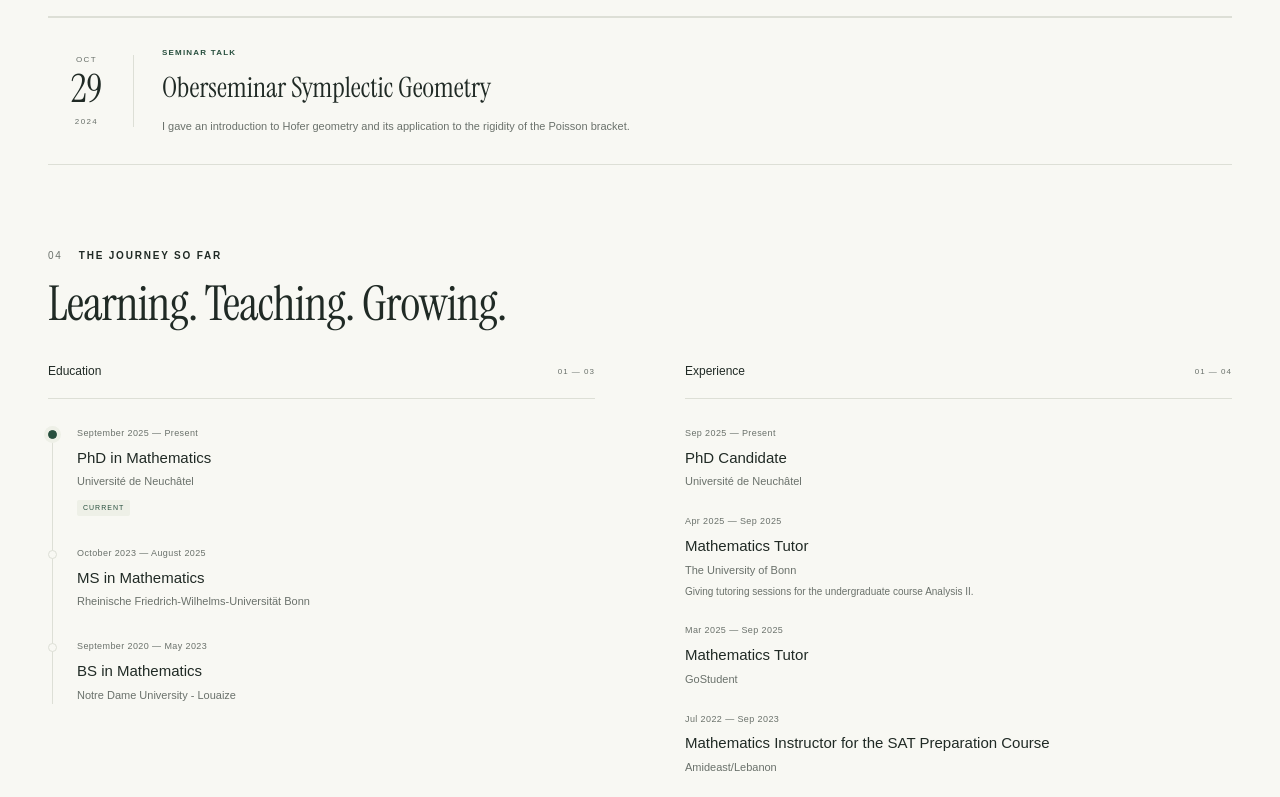
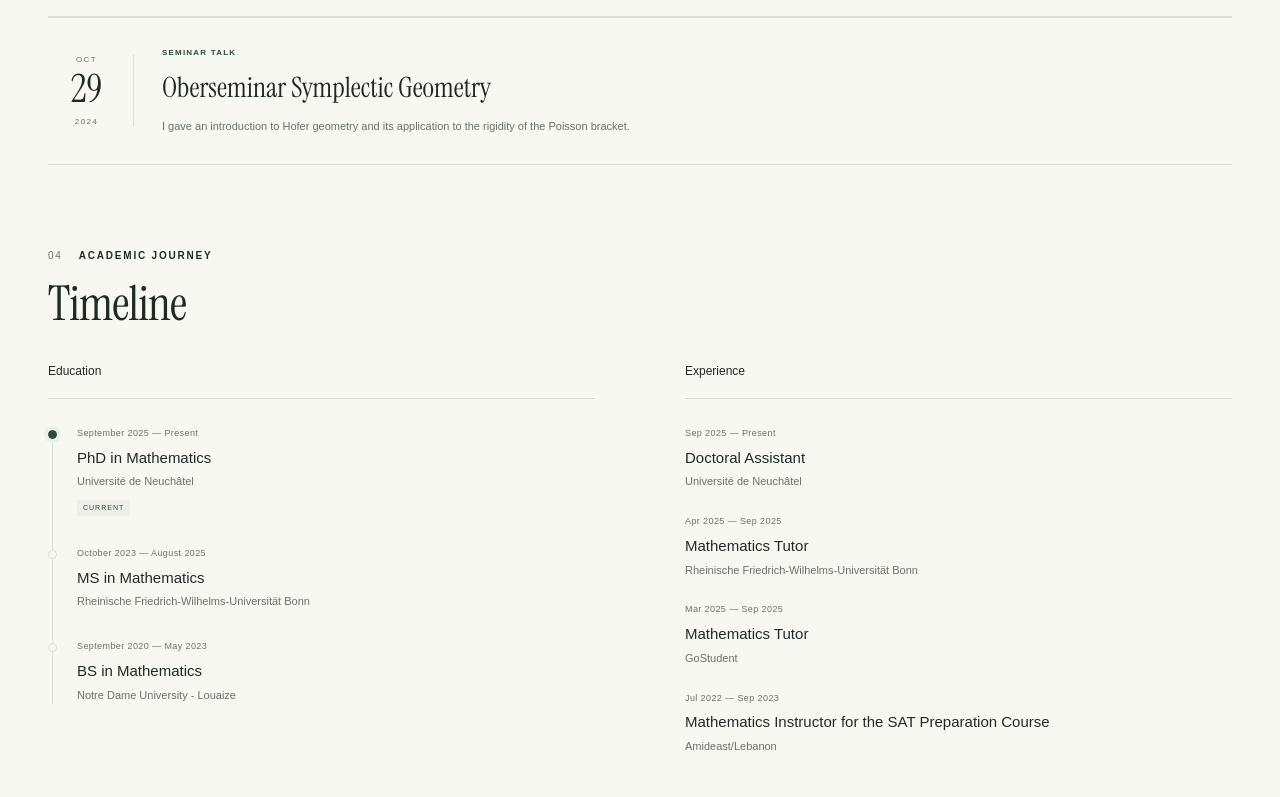
Before and after one commit to BrunoFares/marc-portfolio, a Next.js app: page / in a window 1280 px wide. Shown: the part 2010-2807 px from the top of the page. Built offline with nearby package versions, Linux system fonts and the light colour scheme.

Commit message:
Fixing the timeline.

```diff
--- a/app/page.tsx
+++ b/app/page.tsx
@@ -97,7 +97,7 @@ export default function Home() {
         <div className="section-heading">
           <div>
             <div className="eyebrow">
-              <span className="section-marker">02</span> SELECTED WORK
+              <span className="section-marker">02</span> SELECTED WORKS
             </div>
             <h2>
               Publications
@@ -119,7 +119,7 @@ export default function Home() {
         <div className="section-heading">
           <div>
             <div className="eyebrow">
-              <span className="section-marker">03</span> SHARING IDEAS
+              <span className="section-marker">03</span> ACADEMIC PRESENTATIONS
             </div>
             <h2>Talks</h2>
           </div>
@@ -171,15 +171,15 @@ export default function Home() {
         <div className="section-heading">
           <div>
             <div className="eyebrow">
-              <span className="section-marker">04</span> THE JOURNEY SO FAR
+              <span className="section-marker">04</span> ACADEMIC JOURNEY
             </div>
-            <h2>Learning. Teaching. Growing.</h2>
+            <h2>Timeline</h2>
           </div>
         </div>
         <div className="background-grid">
           <div>
             <h3 className="column-heading">
-              Education <span>01 — 03</span>
+              Education
             </h3>
             <div className="timeline">
               {profile.education.map((education, i) => (
@@ -201,7 +201,7 @@ export default function Home() {
           </div>
           <div>
             <h3 className="column-heading">
-              Experience <span>01 — 04</span>
+              Experience
             </h3>
             <div className="experience-list">
               {profile.experience.map((experience) => (
@@ -214,9 +214,6 @@ export default function Home() {
                   </p>
                   <h4>{experience.role}</h4>
                   <p>{experience.org}</p>
-                  {experience.summary && (
-                    <p className="experience-summary">{experience.summary}</p>
-                  )}
                 </article>
               ))}
             </div>
--- a/data/profile.json
+++ b/data/profile.json
@@ -70,16 +70,15 @@
   ],
   "experience": [
     {
-      "role": "PhD Candidate",
+      "role": "Doctoral Assistant",
       "org": "Université de Neuchâtel",
       "start": "2025-09-01"
     },
     {
       "role": "Mathematics Tutor",
-      "org": "The University of Bonn",
+      "org": "Rheinische Friedrich-Wilhelms-Universität Bonn",
       "start": "2025-04-01",
-      "end": "2025-09-01",
-      "summary": "Giving tutoring sessions for the undergraduate course Analysis II.\n"
+      "end": "2025-09-01"
     },
     {
       "role": "Mathematics Tutor",
```
